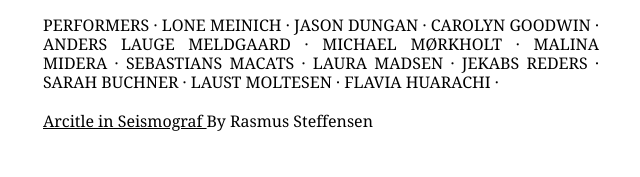
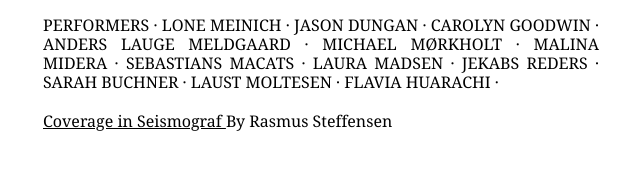
Before and after one commit to ALM-composer/ALM-composer.github.io, a plain HTML site: page works/MultiplePipes.html in a window 1280 px wide. Shown: the part 1648-1825 px from the top of the page, 319-959 px from the left. Drawn offline with Linux system fonts and the light colour scheme.

Commit message:
Update link text from 'Article' to 'Coverage'

```diff
--- a/works/MultiplePipes.html
+++ b/works/MultiplePipes.html
@@ -42,7 +42,7 @@ Through its combination of movement, sound, play, and collective interaction, Mu
 </span>  <span class="block">
 PERFORMERS · LONE MEINICH · JASON DUNGAN · CAROLYN GOODWIN · ANDERS LAUGE MELDGAARD · MICHAEL MØRKHOLT · MALINA MIDERA · SEBASTIANS MACATS · LAURA MADSEN · JEKABS REDERS · SARAH BUCHNER · LAUST MOLTESEN · FLAVIA HUARACHI ·
  <br /> <br />
-        <a href="https://seismograf.org/en/article/anatomy-organ">Arcitle in Seismograf </a> By Rasmus Steffensen
+        <a href="https://seismograf.org/en/article/anatomy-organ">Coverage in Seismograf </a> By Rasmus Steffensen
 </span>
         <br /> <br />
          <img src="images/MPMP_koncertkirken.jpg" />
```
